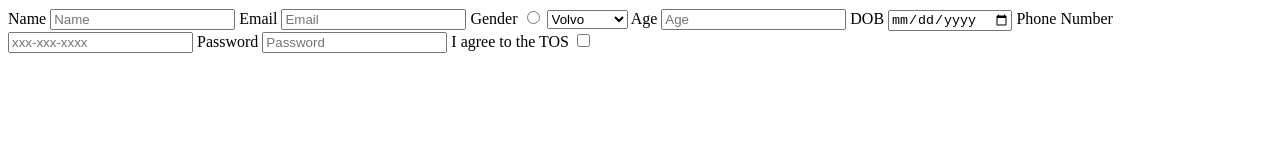
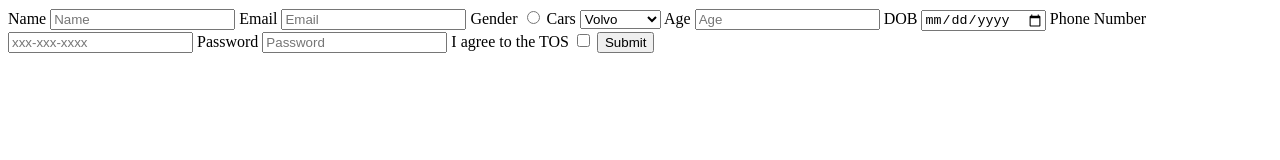
Before and after one commit to acciojob/signup-form-car-Skyer3108, a website: page main.html in a window 1280 px wide. Drawn offline with Linux system fonts and the light colour scheme.

Commit message:
created a submission

```diff
--- a/main.html
+++ b/main.html
@@ -18,7 +18,7 @@
 		<input type='email' id='email' placeholder='Email' required/>
 		<label for='gender'>Gender</label>
 		<input type='radio' id='gender_m gender_f' name='gender'  required/>
-		<label for='cars'></label>
+		<label for='cars'>Cars</label>
 		<select id="cars" name="cars">
   <option value="volvo">Volvo</option>
   <option value="saab">Saab</option>
@@ -39,6 +39,9 @@
 		<input type='checkbox' id='tos' required/>
 
 
+		<button type='submit'>Submit</button>
+
+
 	</form>
     <script type="text/javascript" src="./script.js">
 </script>
```
